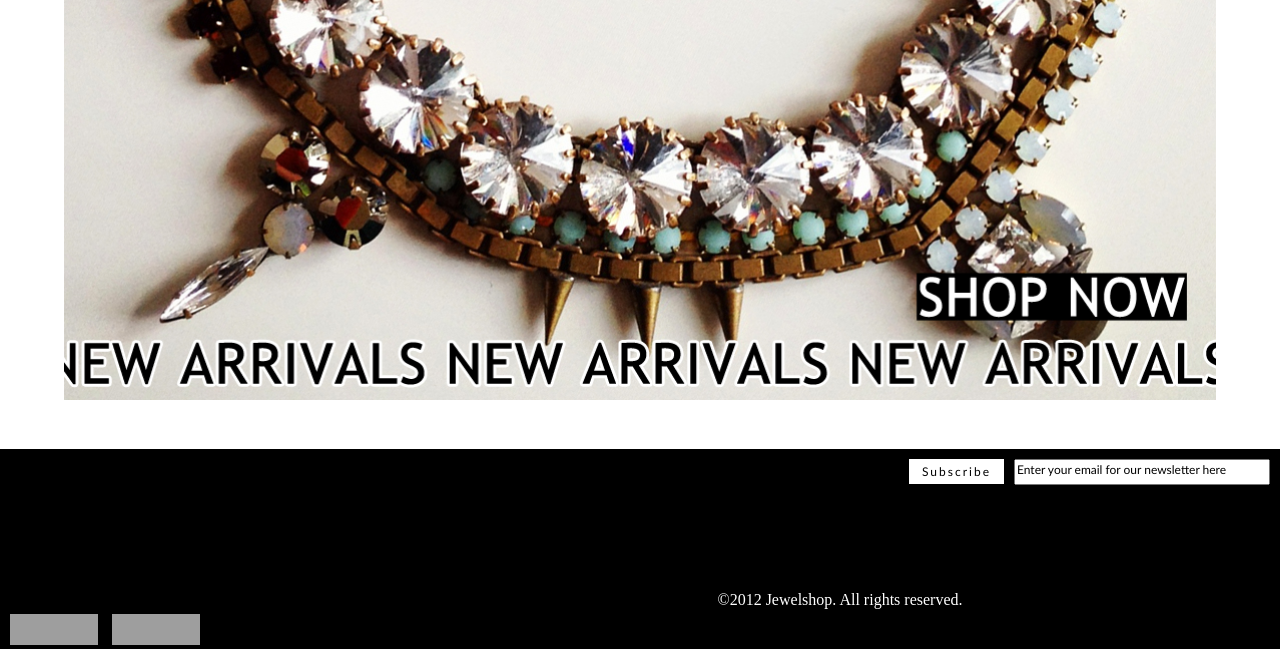
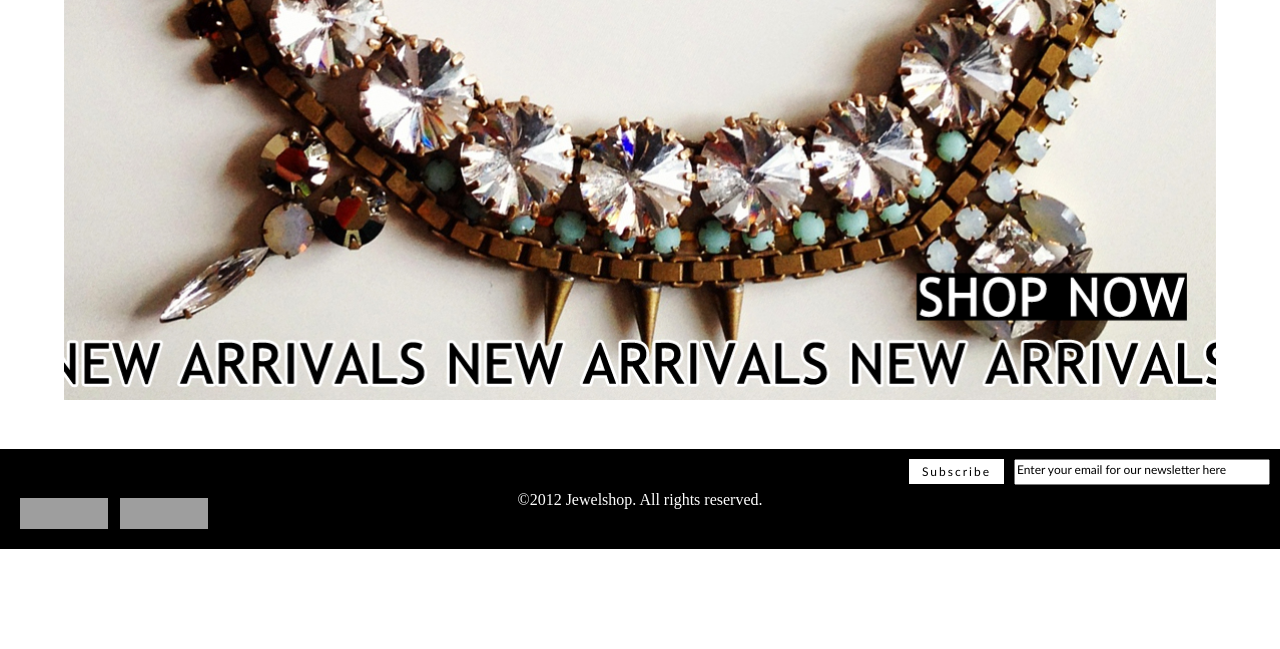
Before and after one commit to JasperVanEck/webDB13MC1, a PHP site: page / in a window 1280 px wide; the page is wider, and only the part inside the window is pictured. Shown: the part 171-820 px from the top of that part. After the commit the page ends 720 px from the top of that part, so only its background shows below. Run offline with PHP 8.4, Linux system fonts and the light colour scheme; grey boxes are pictures that could not be loaded.

Commit message:
footer fixed

```diff
--- a/style.css
+++ b/style.css
@@ -89,7 +89,7 @@ body
 {
 	background-color: #000000;
 	width: 100%;
-	height: 200px;
+	height: 100px;
 	top: 0;
 	position: relative;
 	margin-bottom: 0px;
@@ -97,13 +97,13 @@ body
 
 }
 #footer:after {
-    color: #FFFFFF;
-    width: 100%;
-    content: '\00a9 2012 Jewelshop. All rights reserved.';
-    bottom: 20px;
+	color: #FFFFFF;
+	width: 100%;
+	content: '\00a9 2012 Jewelshop. All rights reserved.';
+	bottom: 20px;
 	margin-bottom: 20px;
 	text-align: center;
-    position: absolute;
+	position: absolute;
 }
 
 /* Image style*/
@@ -298,9 +298,9 @@ h2
 #validatebutton1
 {
 	border: 0px;
-	position: relative;
-	left: 0;
-	bottom: -165px;
+	position: absolute;
+	left: 10px;
+	bottom: 10px;
 	margin-bottom:10px;
 	margin-left: 10px;
 }
@@ -308,9 +308,9 @@ h2
 #validatebutton2
 {
 	border: 0px;
-	position: relative;
-	left: 100;
-	bottom: -165px;
+	position: absolute;
+	left: 110px;
+	bottom: 10px;
 	margin-bottom:10px;
 	margin-left: 10px;
 }
```
Also changed, not shown: 1 other file.
